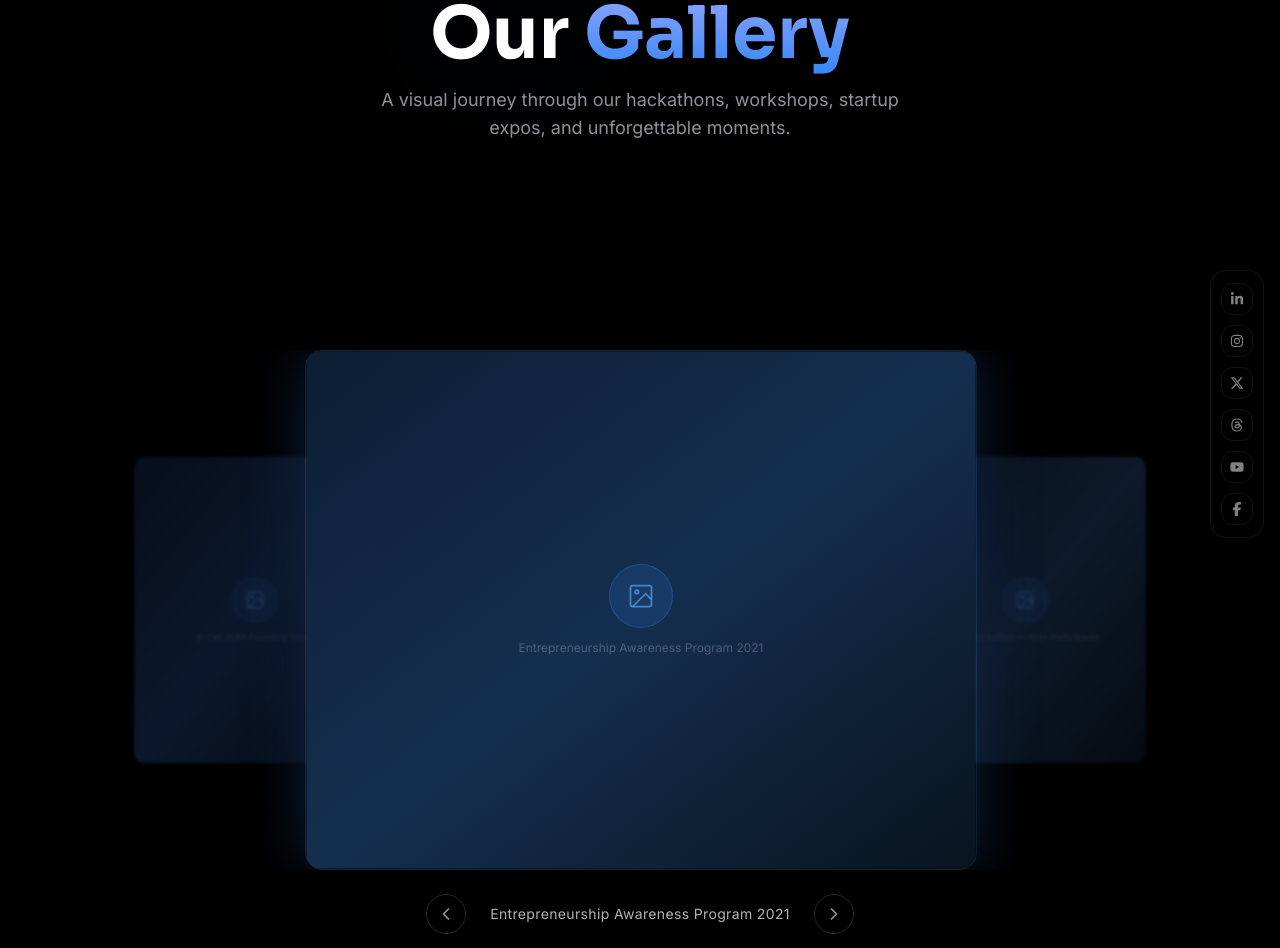
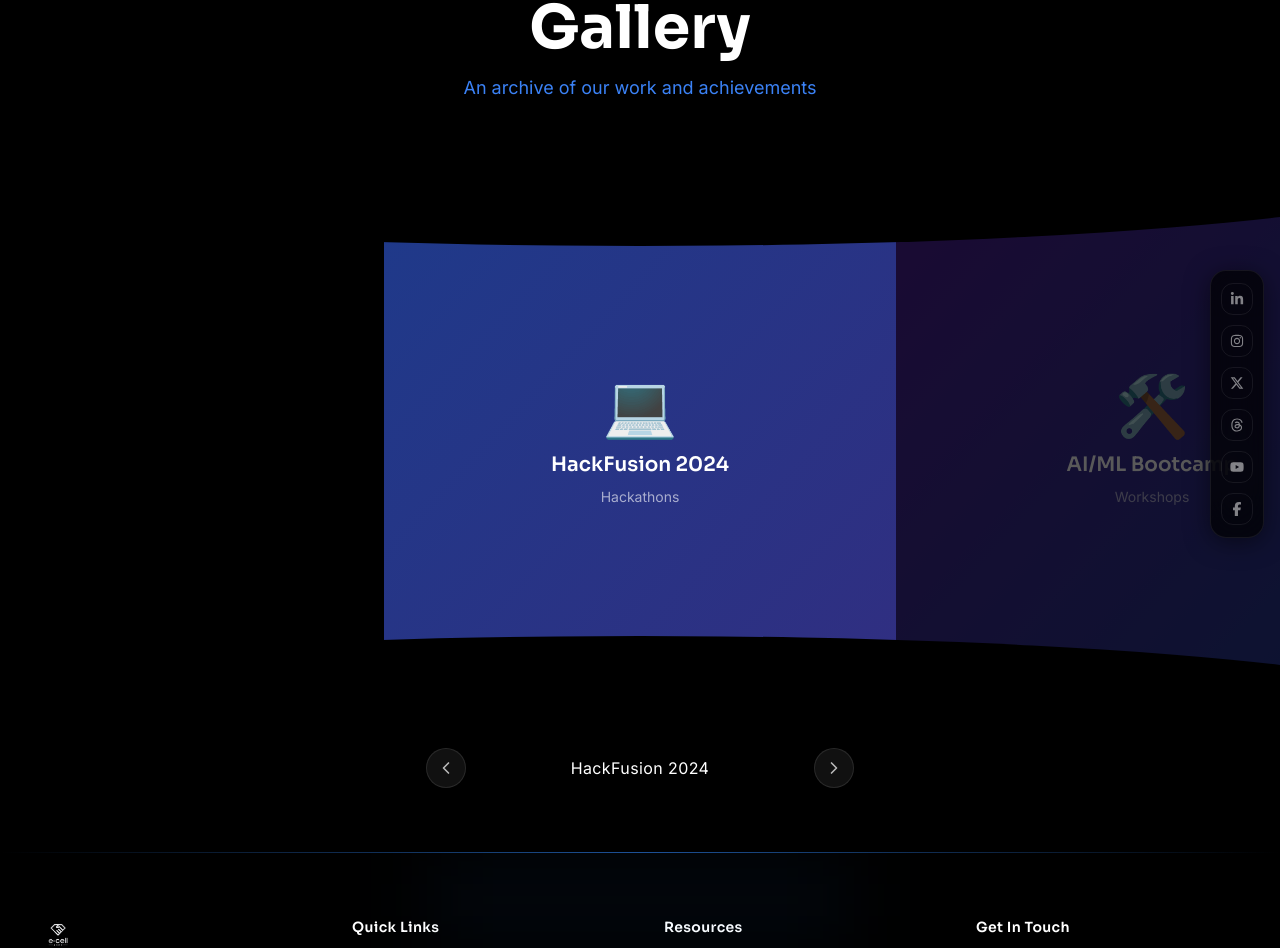
Before and after one commit to Prathamwadiyar/Jcer-E-cell, a React (Vite) app: page /gallery in a window 1280 px wide. Shown: the part 130-1078 px from the top of the page. Built offline with nearby package versions, Linux system fonts and the light colour scheme.

Commit message:
Fix gallery layout and use user data

```diff
--- a/src/components/gallery/GalleryGrid.jsx
+++ b/src/components/gallery/GalleryGrid.jsx
@@ -1,212 +1,120 @@
-import { useState, useEffect, useCallback } from 'react';
+import { useState, useCallback } from 'react';
 import { motion, AnimatePresence } from 'framer-motion';
 import { ChevronLeft, ChevronRight } from 'lucide-react';
+import { galleryData, galleryGradients } from '../../data/galleryData';
 
-// ── Replace src with real photo paths when you have them ──────
-const slides = [
-  { id: 1, src: null, caption: 'E-Cell JCER Founding Team', gradient: 'from-[#0f1f3d] via-[#1a3560] to-[#0a1428]' },
-  { id: 2, src: null, caption: 'Entrepreneurship Awareness Program 2021', gradient: 'from-[#0d1f35] via-[#153050] to-[#091520]' },
-  { id: 3, src: null, caption: 'First Hackathon — 150+ Participants', gradient: 'from-[#12203a] via-[#1e3a5f] to-[#0c1828]' },
-  { id: 4, src: null, caption: 'Idea Pitch Competition 2023', gradient: 'from-[#0e1d35] via-[#182d50] to-[#0a1525]' },
-  { id: 5, src: null, caption: 'Founder Talk Series — Guest Session', gradient: 'from-[#0f2040] via-[#1b3560] to-[#0b1830]' },
-  { id: 6, src: null, caption: 'Team E-Cell JCER 2025', gradient: 'from-[#10213d] via-[#1c3860] to-[#0c1930]' },
-];
-
-const SIDE_SCALE   = 0.72;
-const SIDE_OPACITY = 0.45;
-const SIDE_BLUR    = 'blur(2px)';
+// Emojis for fallback gradient cards
+const iconEmojiMap = {
+  Hackathons: '💻',
+  Workshops: '🛠️',
+  Events: '🎉',
+  'Startup Expo': '🚀',
+  Bootcamp: '⚡',
+  Competitions: '🏆',
+  All: '✨',
+};
 
 const GalleryGrid = () => {
   const [current, setCurrent] = useState(0);
-  const [direction, setDirection] = useState(0);
-  const total = slides.length;
+  const total = galleryData.length;
 
   const prev = useCallback(() => {
-    setDirection(-1);
     setCurrent((c) => (c - 1 + total) % total);
   }, [total]);
 
   const next = useCallback(() => {
-    setDirection(1);
     setCurrent((c) => (c + 1) % total);
   }, [total]);
 
-  // Auto-advance
-  useEffect(() => {
-    const timer = setInterval(next, 5000);
-    return () => clearInterval(timer);
-  }, [next]);
+  return (
+    <div className="w-full bg-black flex flex-col items-center overflow-hidden">
 
-  // Keyboard
-  useEffect(() => {
-    const handler = (e) => {
-      if (e.key === 'ArrowLeft') prev();
-      if (e.key === 'ArrowRight') next();
-    };
-    window.addEventListener('keydown', handler);
-    return () => window.removeEventListener('keydown', handler);
-  }, [prev, next]);
+      {/* ── Curved Carousel Container ── */}
+      <div className="relative w-full h-[350px] md:h-[450px] lg:h-[550px] bg-black overflow-hidden">
 
-  const getSlide = (offset) => slides[(current + offset + total) % total];
+        {/* Top Curve Mask */}
+        <div
+          className="absolute top-0 left-1/2 -translate-x-1/2 w-[150%] md:w-[130%] h-[40px] md:h-[60px] lg:h-[80px] bg-black z-20 pointer-events-none"
+          style={{ borderBottomLeftRadius: '50% 100%', borderBottomRightRadius: '50% 100%' }}
+        />
 
-  return (
-    <div className="w-full py-4">
-      {/* ── Carousel ─────────────────────────────────────── */}
-      <div
-        className="relative w-full overflow-hidden"
-        style={{ height: 'clamp(320px, 50vw, 520px)' }}
-      >
-        {/* LEFT side card */}
-        <div
-          className="absolute top-0 bottom-0 flex items-center cursor-pointer"
-          style={{ left: 0, width: '28%', zIndex: 1 }}
-          onClick={prev}
-        >
-          <div
-            className="w-full h-[82%] rounded-2xl overflow-hidden"
-            style={{
-              transform: `scale(${SIDE_SCALE})`,
-              opacity: SIDE_OPACITY,
-              filter: SIDE_BLUR,
-              transformOrigin: 'center right',
-            }}
-          >
-            <SlideCard slide={getSlide(-1)} />
-          </div>
+        {/* Track - Each slide is positioned independently relative to the center */}
+        <div className="absolute inset-0">
+          {galleryData.map((slide, i) => {
+            const offset = i - current;
+            const isActive = i === current;
+
+            // Render only items that are somewhat close to the viewport to save DOM elements
+            if (Math.abs(offset) > 3) return null;
+
+            return (
+              <motion.div
+                key={slide.id}
+                className="absolute top-0 bottom-0 left-1/2 w-[85vw] md:w-[50vw] lg:w-[40vw] cursor-pointer"
+                initial={false}
+                animate={{ x: `calc(-50% + ${offset * 100}%)` }}
+                transition={{ type: 'tween', ease: [0.25, 1, 0.36, 1], duration: 0.6 }}
+                onClick={() => setCurrent(i)}
+                style={{ zIndex: isActive ? 10 : 5 }}
+              >
+                {slide.src ? (
+                  <img
+                    src={slide.src}
+                    alt={slide.title}
+                    className="w-full h-full object-cover"
+                  />
+                ) : (
+                  <div className={`w-full h-full flex flex-col items-center justify-center bg-gradient-to-br ${galleryGradients[i % galleryGradients.length]}`}>
+                    <div className="text-5xl md:text-6xl mb-4">{iconEmojiMap[slide.category]}</div>
+                    <p className="text-white font-sora font-semibold text-lg md:text-xl text-center px-4">{slide.title}</p>
+                    <p className="text-white/60 font-inter text-sm mt-2">{slide.category}</p>
+                  </div>
+                )}
+
+                {/* Dark overlay for inactive slides */}
+                <motion.div
+                  className="absolute inset-0 bg-black pointer-events-none"
+                  initial={false}
+                  animate={{ opacity: isActive ? 0 : 0.65 }}
+                  transition={{ duration: 0.6 }}
+                />
+              </motion.div>
+            );
+          })}
         </div>
 
-        {/* CENTER main card */}
+        {/* Bottom Curve Mask */}
         <div
-          className="absolute top-0 bottom-0 flex items-center"
-          style={{ left: '22%', right: '22%', zIndex: 2 }}
-        >
-          <AnimatePresence mode="wait" custom={direction}>
-            <motion.div
-              key={current}
-              custom={direction}
-              variants={{
-                enter: (d) => ({ opacity: 0, x: d > 0 ? 60 : -60, scale: 0.95 }),
-                center: { opacity: 1, x: 0, scale: 1 },
-                exit: (d) => ({ opacity: 0, x: d > 0 ? -60 : 60, scale: 0.95 }),
-              }}
-              initial="enter"
-              animate="center"
-              exit="exit"
-              transition={{ duration: 0.45, ease: [0.22, 1, 0.36, 1] }}
-              className="w-full h-full"
-            >
-              <div
-                className="w-full h-full rounded-2xl overflow-hidden relative"
-                style={{
-                  boxShadow: '0 0 60px rgba(59,130,246,0.25), 0 20px 60px rgba(0,0,0,0.7)',
-                  border: '1px solid rgba(96,165,250,0.25)',
-                }}
-              >
-                <SlideCard slide={slides[current]} />
-              </div>
-            </motion.div>
-          </AnimatePresence>
-        </div>
-
-        {/* RIGHT side card */}
-        <div
-          className="absolute top-0 bottom-0 flex items-center cursor-pointer"
-          style={{ right: 0, width: '28%', zIndex: 1 }}
-          onClick={next}
-        >
-          <div
-            className="w-full h-[82%] rounded-2xl overflow-hidden"
-            style={{
-              transform: `scale(${SIDE_SCALE})`,
-              opacity: SIDE_OPACITY,
-              filter: SIDE_BLUR,
-              transformOrigin: 'center left',
-            }}
-          >
-            <SlideCard slide={getSlide(1)} />
-          </div>
-        </div>
+          className="absolute bottom-0 left-1/2 -translate-x-1/2 w-[150%] md:w-[130%] h-[40px] md:h-[60px] lg:h-[80px] bg-black z-20 pointer-events-none"
+          style={{ borderTopLeftRadius: '50% 100%', borderTopRightRadius: '50% 100%' }}
+        />
       </div>
 
-      {/* ── Caption + Controls ───────────────────────────── */}
-      <div className="flex items-center justify-center gap-6 mt-6">
-        {/* Prev */}
+      {/* ── Controls ── */}
+      <div className="flex items-center justify-center gap-6 mt-8 mb-16 px-4">
         <button
           onClick={prev}
-          className="w-10 h-10 rounded-full flex items-center justify-center border border-white/15 text-white/60 hover:text-white hover:border-ecell-blue/50 hover:bg-ecell-blue/10 transition-all duration-200"
+          className="w-10 h-10 rounded-full bg-[#111] border border-white/10 flex items-center justify-center text-white/70 hover:text-white hover:bg-white/10 hover:border-white/20 transition-all duration-200"
           aria-label="Previous"
         >
           <ChevronLeft className="w-5 h-5" />
         </button>
 
-        {/* Caption */}
-        <AnimatePresence mode="wait">
-          <motion.p
-            key={current}
-            initial={{ opacity: 0, y: 6 }}
-            animate={{ opacity: 1, y: 0 }}
-            exit={{ opacity: 0, y: -6 }}
-            transition={{ duration: 0.3 }}
-            className="text-white/70 font-inter text-sm tracking-wide text-center min-w-[200px]"
-          >
-            {slides[current].caption}
-          </motion.p>
-        </AnimatePresence>
+        <p className="text-white font-inter text-sm md:text-base tracking-wide min-w-[200px] md:min-w-[300px] text-center">
+          {galleryData[current].title}
+        </p>
 
-        {/* Next */}
         <button
           onClick={next}
-          className="w-10 h-10 rounded-full flex items-center justify-center border border-white/15 text-white/60 hover:text-white hover:border-ecell-blue/50 hover:bg-ecell-blue/10 transition-all duration-200"
+          className="w-10 h-10 rounded-full bg-[#111] border border-white/10 flex items-center justify-center text-white/70 hover:text-white hover:bg-white/10 hover:border-white/20 transition-all duration-200"
           aria-label="Next"
         >
           <ChevronRight className="w-5 h-5" />
         </button>
       </div>
 
-      {/* ── Dot indicators ───────────────────────────────── */}
-      <div className="flex items-center justify-center gap-2 mt-4">
-        {slides.map((_, i) => (
-          <button
-            key={i}
-            onClick={() => { setDirection(i > current ? 1 : -1); setCurrent(i); }}
-            className="transition-all duration-300 rounded-full"
-            style={{
-              width: i === current ? '24px' : '7px',
-              height: '7px',
-              background: i === current
-                ? 'linear-gradient(90deg, #3b82f6, #60a5fa)'
-                : 'rgba(255,255,255,0.18)',
-            }}
-            aria-label={`Slide ${i + 1}`}
-          />
-        ))}
-      </div>
     </div>
   );
 };
 
-/* ── Slide card (image or gradient placeholder) ──────────── */
-const SlideCard = ({ slide }) => (
-  <div className={`w-full h-full bg-gradient-to-br ${slide.gradient} relative`}>
-    {slide.src ? (
-      <img src={slide.src} alt={slide.caption} className="w-full h-full object-cover" />
-    ) : (
-      /* Placeholder until real photos are added */
-      <div className="w-full h-full flex flex-col items-center justify-center gap-3">
-        <div
-          className="w-16 h-16 rounded-full flex items-center justify-center"
-          style={{ background: 'rgba(59,130,246,0.15)', border: '1px solid rgba(59,130,246,0.3)' }}
-        >
-          <svg width="28" height="28" viewBox="0 0 24 24" fill="none" stroke="rgba(96,165,250,0.7)" strokeWidth="1.5">
-            <rect x="3" y="3" width="18" height="18" rx="2" />
-            <circle cx="8.5" cy="8.5" r="1.5" />
-            <polyline points="21 15 16 10 5 21" />
-          </svg>
-        </div>
-        <p className="text-white/25 text-xs font-inter text-center px-4">{slide.caption}</p>
-      </div>
-    )}
-  </div>
-);
-
 export default GalleryGrid;
--- a/src/pages/Gallery.jsx
+++ b/src/pages/Gallery.jsx
@@ -1,5 +1,4 @@
 import { motion } from 'framer-motion';
-import SectionBadge from '../components/ui/SectionBadge';
 import GalleryGrid from '../components/gallery/GalleryGrid';
 
 const Gallery = () => {
@@ -8,40 +7,30 @@ const Gallery = () => {
       initial={{ opacity: 0 }}
       animate={{ opacity: 1, transition: { duration: 0.5 } }}
       exit={{ opacity: 0 }}
+      className="bg-black min-h-screen pt-32"
     >
-      {/* Hero */}
-      <section className="relative py-32 bg-black overflow-hidden">
-        <div className="orb orb-blue absolute top-0 left-1/4 w-96 h-72 opacity-20 pointer-events-none" />
-        <div className="orb orb-cyan absolute bottom-0 right-1/4 w-80 h-64 opacity-15 pointer-events-none" />
-
-        <div className="relative z-10 text-center px-6">
-
-
+      {/* Header */}
+      <div className="text-center px-6 mb-16">
         <motion.h1
-            initial={{ opacity: 0, y: 28 }}
+          initial={{ opacity: 0, y: 20 }}
           animate={{ opacity: 1, y: 0 }}
-            transition={{ duration: 0.6, delay: 0.1 }}
-            className="font-sora font-bold text-5xl md:text-7xl text-white mb-4"
+          transition={{ duration: 0.6 }}
+          className="font-sora font-bold text-5xl md:text-6xl text-white mb-4"
         >
-            Our <span className="gradient-text">Gallery</span>
+          Gallery
         </motion.h1>
         <motion.p
-            initial={{ opacity: 0, y: 18 }}
+          initial={{ opacity: 0, y: 15 }}
           animate={{ opacity: 1, y: 0 }}
-            transition={{ duration: 0.5, delay: 0.2 }}
-            className="text-ecell-gray/70 text-lg max-w-xl mx-auto"
+          transition={{ duration: 0.5, delay: 0.1 }}
+          className="text-[#3b82f6] text-lg font-inter"
         >
-            A visual journey through our hackathons, workshops, startup expos, and unforgettable moments.
+          An archive of our work and achievements
         </motion.p>
       </div>
-      </section>
 
-      {/* Gallery Content */}
-      <section className="py-16 bg-black min-h-screen">
-        <div className="max-w-7xl mx-auto px-6 lg:px-10">
+      {/* Carousel */}
       <GalleryGrid />
-        </div>
-      </section>
     </motion.div>
   );
 };
```
Lines whose indentation alone changed are shown as unchanged.
